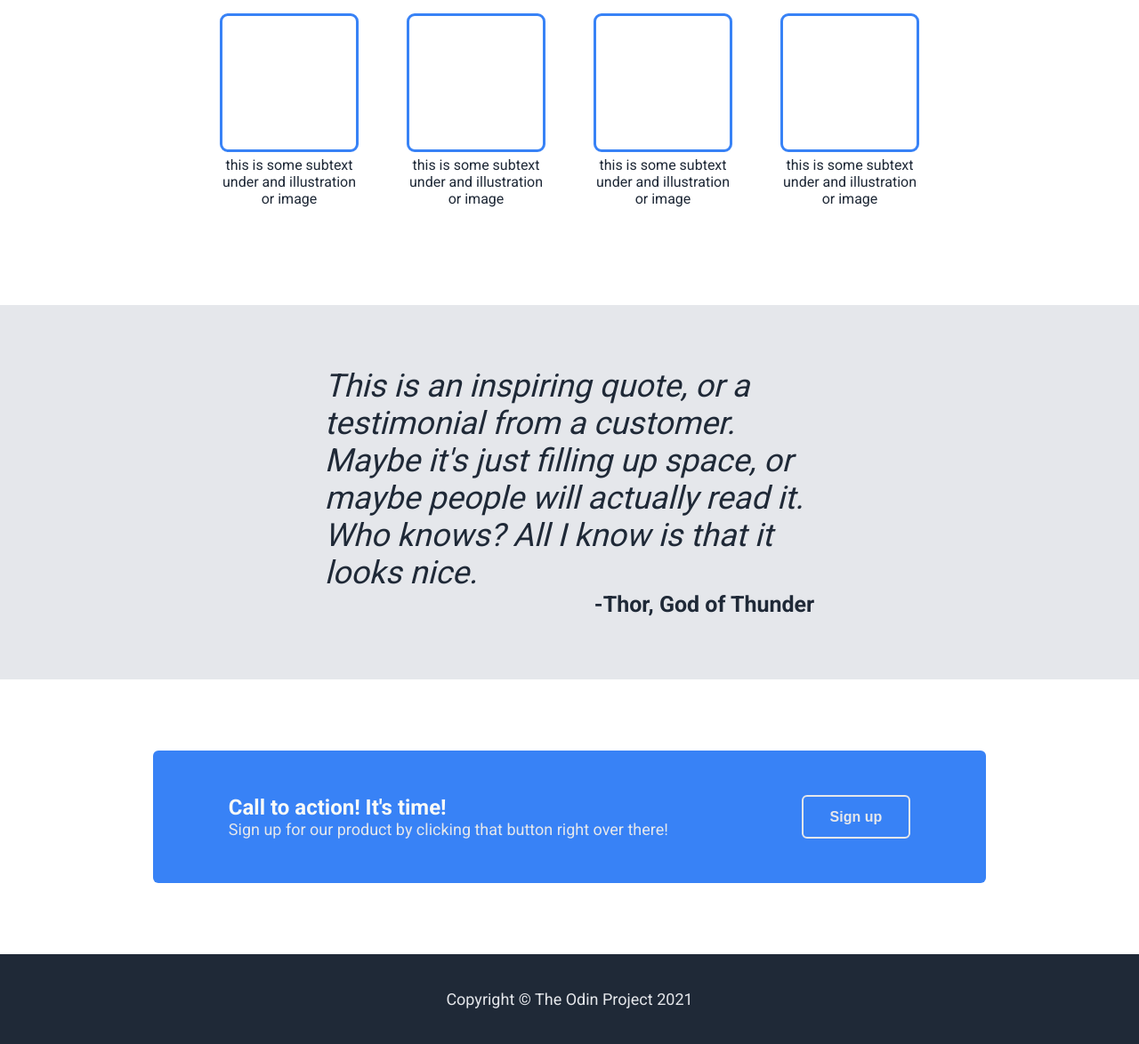
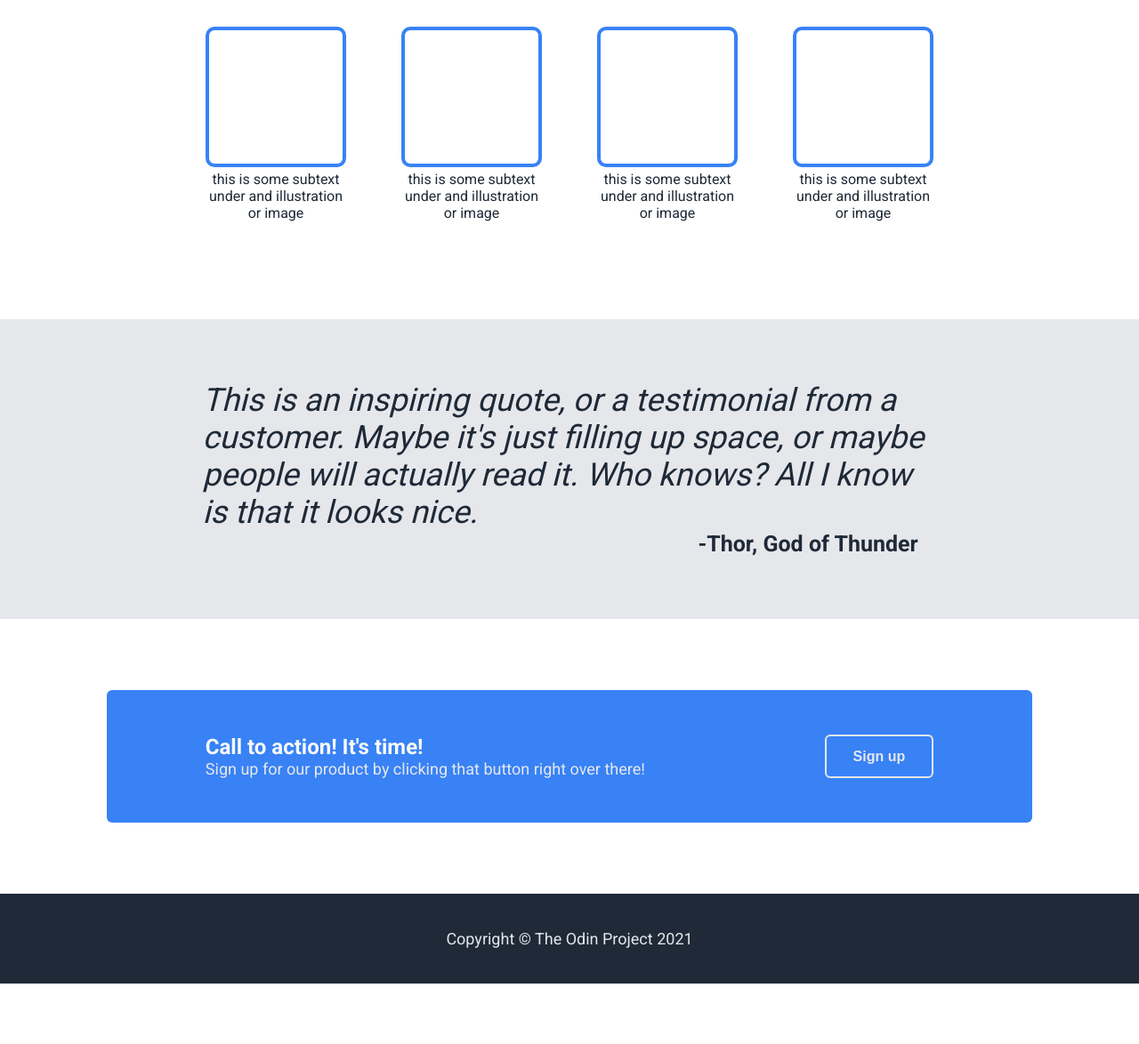
Before and after one commit to Noirnoir24/landing-page, a plain HTML site: page index.html in a window 1280 px wide. Shown: the part 587-1761 px from the top of the page at 89% size. After the commit the page ends 1693 px from the top, so only its background shows below. Drawn offline with Linux system fonts and the light colour scheme.

Commit message:
Add title, Modify html, modify css file
modifies html by deleting useless "wrap" class
modifies css file by adjusting flex basis on some
containers and changes buttons padding

```diff
--- a/index.html
+++ b/index.html
@@ -3,7 +3,7 @@
 <head>
     <meta charset="UTF-8">
     <meta name=“viewport” content=“width=device-width, initial-scale=1.0”>
-    <title>Document</title>
+    <title>Landing Page</title>
     <link rel="stylesheet" href="styles.css">
 </head>
 <body>
@@ -32,7 +32,6 @@
 
     <div class="block-two">
         <h2 class="info title">Some random information.</h2>
-        <div class="wrap">
         <div class="block-two-item-container">
         <div class="block-two-item">
             <div class="block-two-image"></div>
@@ -51,7 +50,6 @@
             <p class="gray">this is some subtext under and illustration or image</p>
         </div>
         </div>
-    </div>
     </div>
 
     <div class="block-three">
--- a/styles.css
+++ b/styles.css
@@ -1,7 +1,7 @@
 @import url('https://fonts.googleapis.com/css2?family=Roboto:wght@400;700&display=swap');
 
 body {
-    font-family: Roboto;
+    font-family: Roboto, sans-serif;
     height: 100vh;
     margin: 0px;
 }
@@ -26,7 +26,7 @@ ul,a {
 
 .block-two-image {
     height: 150px;
-    outline: solid #3882f6;
+    outline: solid 4px #3882f6;
     border-radius: 6px;
     margin-bottom: 8px;
 }
@@ -54,7 +54,7 @@ ul,a {
 .gray {color: #1f2937; margin: 0;}
 
 .button {
-    padding: 5px 30px 5px;
+    padding: 8px 30px 8px;
     border: 0px;
     font-weight: bold;
     font-size: 16px;
@@ -131,14 +131,14 @@ ul {
     flex-direction: column;
     padding: 40px 0px;
     align-items: center;
-    gap: 40px;
+    gap: 50px;
 }
 
 .block-two-item-container {
     display: flex;
     padding-bottom: 70px;
     justify-content: center;
-    gap: 60px;
+    gap: 70px;
     flex: 1 1 50% ;
 }
 
@@ -160,11 +160,12 @@ p.gray {font-size: 16px;}
 .block-three-container {
     display: flex;
     flex-direction: column;
-    flex: 0 1 43%;
+    flex: 0 1 825px;
     padding: 70px 0px;
 }
 h4.gray {align-self: flex-end;
     font-size: 25px;
+    margin-right: 0.83em;
 }
 
 /* flex implementation block 4*/
@@ -178,7 +179,7 @@ h4.gray {align-self: flex-end;
 
 .block-four-container {
     display: flex;
-    flex: 0 1 80%;
+    flex: 0 1 1000px;
     padding: 50px 20px;
     justify-content: space-around;
     gap: 20px;
```
